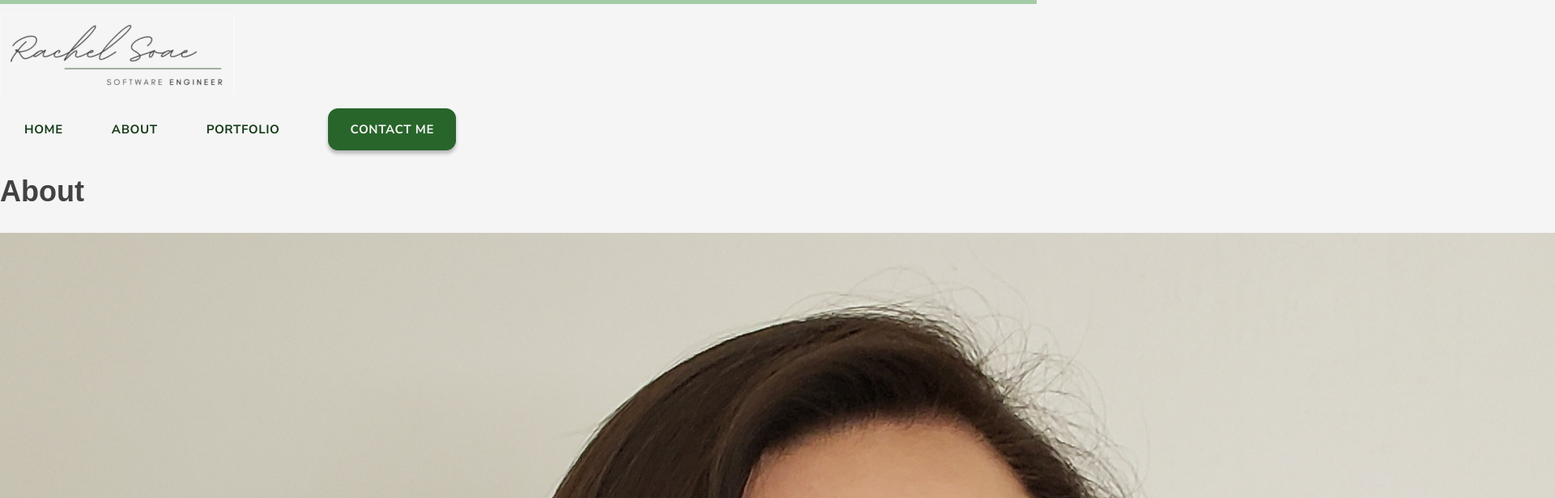
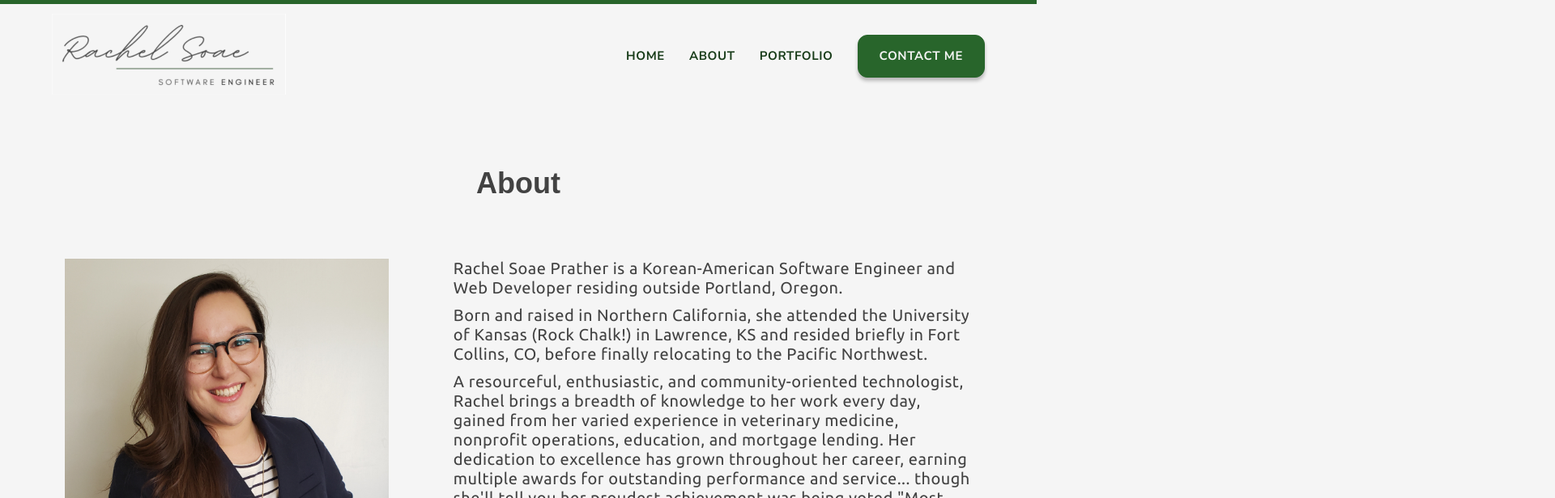
Before and after one commit to rachelsoae/portfolio, a React (Create React App) app: page /about in a window 1280 px wide. Shown: the top 616 px of the page at 81% size, 1920 px wide, since content can reach past the window. Built offline with nearby package versions, Linux system fonts and the light colour scheme; a web font is replaced by a local one.

Commit message:
Remove unneeded styling

```diff
--- a/src/components/App/_App.scss
+++ b/src/components/App/_App.scss
@@ -21,6 +21,7 @@ main {
 
 h2 {
   @include header-font;
+  margin: 2em 0;
 }
 
 p {
--- a/src/components/Contact/_Contact.scss
+++ b/src/components/Contact/_Contact.scss
@@ -1,9 +1,5 @@
 @use '../../styles/variables' as *;
 @use '../../styles/mixins' as *;
-
-* {
-  // border: 1px solid $secondary-accent-color;
-}
 
 .contact-section {
   @include center-column;
--- a/src/components/Nav/_Nav.scss
+++ b/src/components/Nav/_Nav.scss
@@ -11,6 +11,7 @@ nav {
 
 .nav__wrapper {
   @include space-between;
+  width: 90%;
 }
 
 #logo {
--- a/src/styles/_mixins.scss
+++ b/src/styles/_mixins.scss
@@ -62,5 +62,6 @@
 @mixin body-font {
   font-family: $body-font;
   color: $primary-text-color;
-  font-size: 24px;
+  font-size: 3rem;
+  letter-spacing: 0.05rem;
 }
--- a/src/styles/output.css
+++ b/src/styles/output.css
@@ -1,3 +1,29 @@
+.about__wrapper {
+  display: flex;
+  flex-direction: column;
+  align-items: center;
+}
+
+.about__content {
+  display: flex;
+  justify-content: space-evenly;
+}
+
+.about__image {
+  height: 50vh;
+}
+
+.about__text {
+  width: 50%;
+  display: flex;
+  flex-direction: column;
+  align-items: center;
+}
+.about__text p {
+  margin-bottom: 1rem;
+  font-size: 2rem;
+}
+
 html,
 body,
 .root,
@@ -11,16 +37,23 @@ html {
   background-color: #F5F5F5;
 }
 
+main {
+  display: flex;
+  justify-content: center;
+}
+
 h2 {
   font-family: "Offside", sans-serif;
   color: #424242;
   font-size: 36px;
+  margin: 2em 0;
 }
 
 p {
   font-family: "Ubuntu", sans-serif;
   color: #424242;
-  font-size: 24px;
+  font-size: 3rem;
+  letter-spacing: 0.05rem;
   margin: 0;
 }
 
@@ -61,6 +94,11 @@ button:hover {
     color: #183C19;
   }
 }
+@media screen and (min-width: 1400px) {
+  .main__wrapper {
+    width: 1400px;
+  }
+}
 .contact-section {
   display: flex;
   flex-direction: column;
@@ -99,18 +137,15 @@ button:hover {
 }
 
 .hero-section {
+  display: flex;
+  justify-content: space-evenly;
+  align-items: center;
   height: 80vh;
-  display: flex;
-  align-items: center;
-  width: 100%;
 }
 .hero-section .hero-text-container {
   display: flex;
   justify-content: center;
   align-items: center;
-  height: 100%;
-  width: 60%;
-  margin: 0 5rem;
 }
 .hero-section .hero-text-container .buttons-container {
   display: flex;
@@ -121,45 +156,55 @@ button:hover {
   margin-right: 2rem;
 }
 .hero-section .hero-image {
-  width: 40%;
-  height: 100%;
+  width: 30%;
+  height: 85%;
   object-fit: cover;
 }
 
 nav {
+  background-color: #F5F5F5;
+  border-top: 5px solid #28652B;
+  min-width: 100%;
   display: flex;
-  align-items: center;
+  justify-content: center;
+}
+
+.nav__wrapper {
+  display: flex;
   justify-content: space-between;
-  width: 100%;
-  background-color: #F5F5F5;
-  border-top: 5px solid #A3CBA5;
+  width: 90%;
 }
-nav #logo {
+
+#logo {
   object-fit: cover;
   height: 10rem;
   margin: 0;
 }
-nav .nav__buttons {
+
+.nav__buttons {
   display: flex;
   align-items: center;
-  margin-right: 5rem;
   height: 100%;
 }
-nav .nav__buttons a {
+.nav__buttons a {
   font-family: "Nunito Sans", sans-serif;
   font-size: 1.5rem;
   font-weight: 700;
   letter-spacing: 0.0625rem;
   text-transform: uppercase;
-  padding: 0 3rem;
-  height: 100%;
+  padding-left: 3rem;
   color: #183C19;
 }
-nav .nav__buttons a,
-nav .nav__buttons a:active {
+.nav__buttons a,
+.nav__buttons a:active {
   text-decoration: none;
 }
 
+@media screen and (min-width: 1400px) {
+  .nav__wrapper {
+    width: 1400px;
+  }
+}
 .projects-section {
   height: 100%;
   display: flex;
@@ -207,7 +252,8 @@ article {
 .card-back p {
   font-family: "Ubuntu", sans-serif;
   color: #424242;
-  font-size: 24px;
+  font-size: 3rem;
+  letter-spacing: 0.05rem;
   width: 80%;
   margin: 0;
   font-size: 1.7rem;
```
Also changed, not shown: 1 other file (tests, documents, lock files or other folders).
